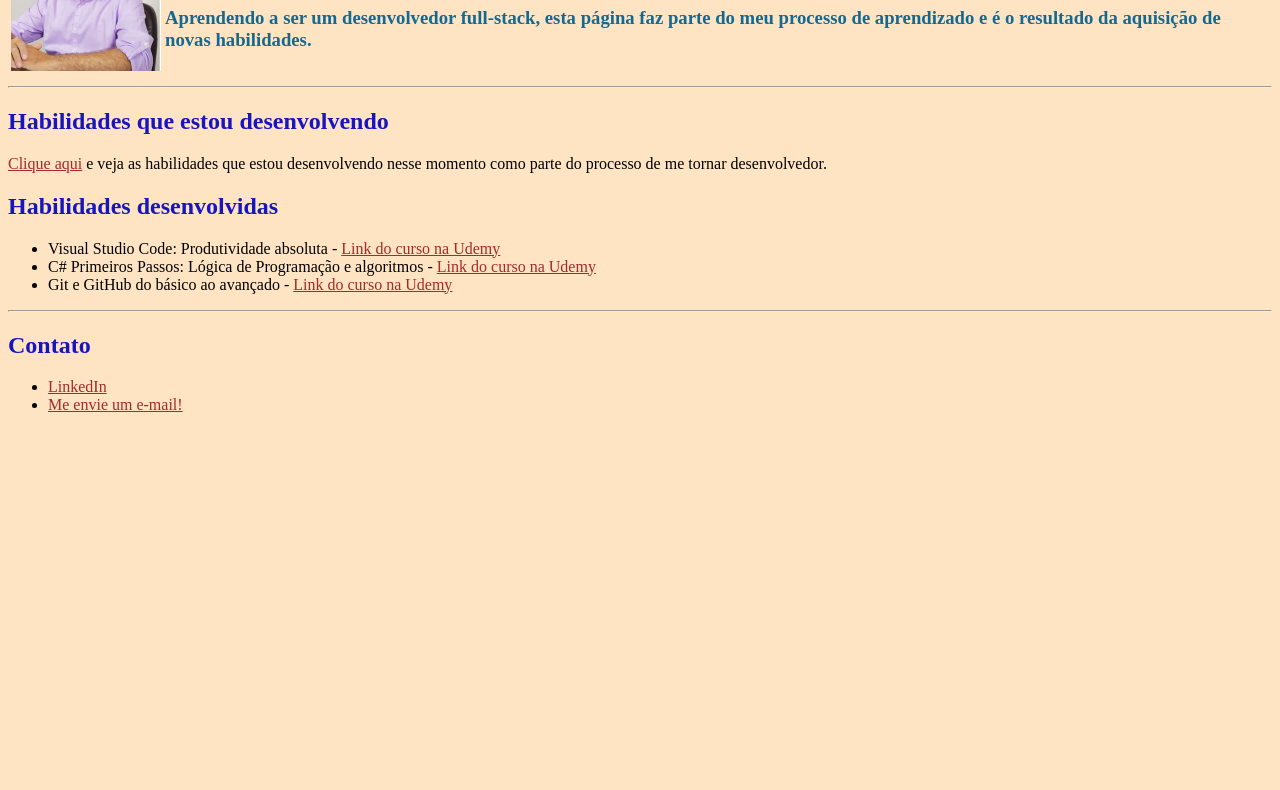
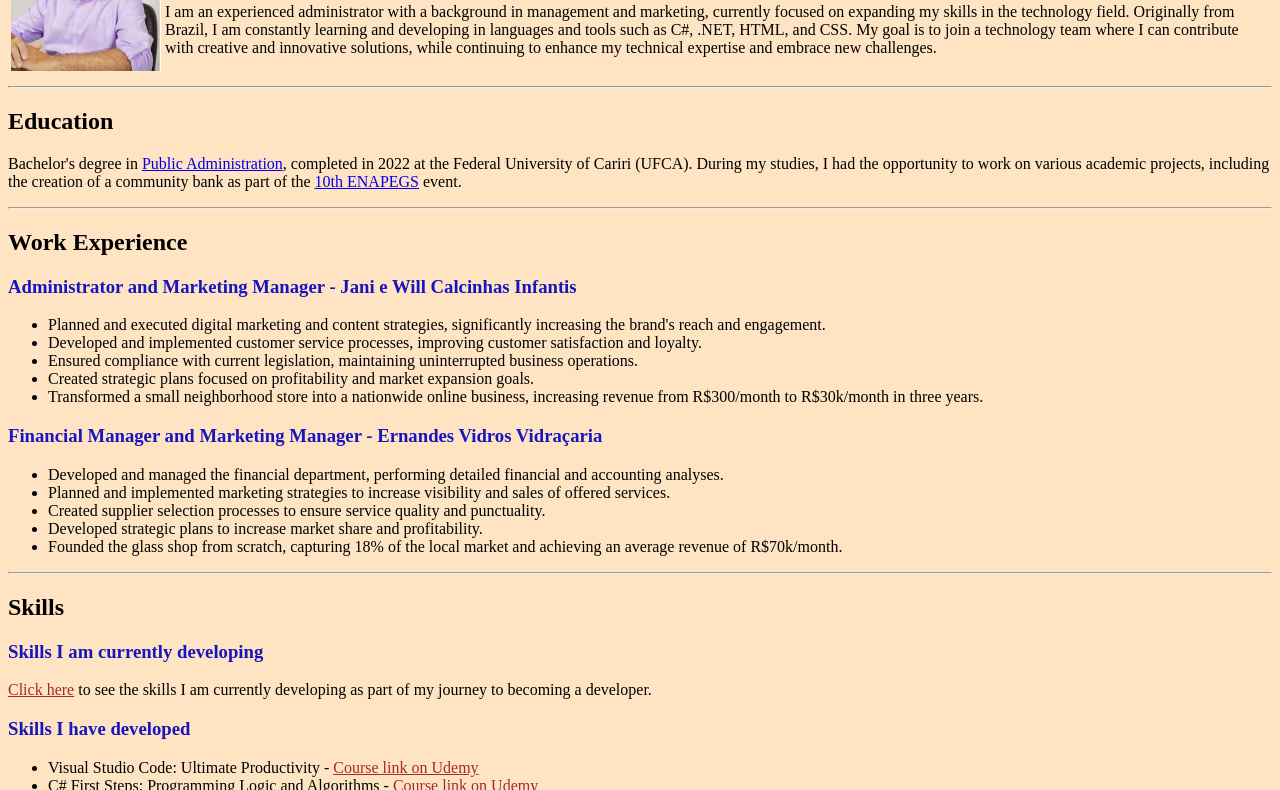
Before and after one commit to wilksonccp/wilksonccp.github.io, a plain HTML site: page index.html in a window 1280 px wide. Shown: the part 90-880 px from the top of the page. Before the commit the page ends 800 px from the top, so only its background shows below. Drawn offline with Linux system fonts and the light colour scheme.

Commit message:
trawsnlate all page

```diff
--- a/index.html
+++ b/index.html
@@ -5,7 +5,7 @@
  <head>
     <meta charset="UTF-8">
     <meta name="viewport" content="width=device-width, initial-scale=1.0">
-    <title>Wilkson Colares dev</title>
+    <title>"My Resume</title>
  </head>
  <body style="background-color:bisque">
    <table>
@@ -14,37 +14,66 @@
               <img src="./assets/images/Wilkson Colares Perfil.png" alt="Foto do autor na página">
           </td>
           <td>
-              <h1 style="color: blue">Wilkson Colares Dev.</h1>
-              <h3 style="color: rgb(18, 105, 146)">Aprendendo a ser um desenvolvedor full-stack, esta página faz parte do meu processo de aprendizado e é o resultado da aquisição de novas habilidades.</h3>
+              <h1 style="color: blue">Professional Summary</h1>
+              <p>I am an experienced administrator with a background in management and marketing, currently focused on expanding my skills in the technology field. Originally from Brazil, I am constantly learning and developing in languages and tools such as C#, .NET, HTML, and CSS. My goal is to join a technology team where I can contribute with creative and innovative solutions, while continuing to enhance my technical expertise and embrace new challenges.</p>
           </td>
       </tr>
   </table>
   <hr>
-  <h2 style="color: rgb(23, 21, 190);">Habilidades que estou desenvolvendo</h2>
-  <a href="./Habilidades.html" style="color: brown;">Clique aqui</a> e veja as habilidades que estou desenvolvendo nesse momento como parte do processo de me tornar desenvolvedor.
+  <h2>Education</h2>
+  <p>Bachelor's degree in <a href="https://www.ufca.edu.br/cursos/graduacao/administracao-publica/">Public Administration</a>, completed in 2022 at the Federal University of Cariri (UFCA). During my studies, I had the opportunity to work on various academic projects, including the creation of a community bank as part of the <a href="https://www.even3.com.br/xenapegs/">10th ENAPEGS</a> event.</p>
+  <hr>
+  <h2>Work Experience</h2>
 
-  <h2 style="color: rgb(23, 21, 190);">Habilidades desenvolvidas </h2>
+  <h3 style="color: rgb(23, 21, 190);">Administrator and Marketing Manager - Jani e Will Calcinhas Infantis</h3>
   <ul>
-     <li>Visual Studio Code: Produtividade absoluta -
-        <a href="https://www.udemy.com/course/visual-studio-code-produtividade-absoluta/?couponCode=ST8MT101424" style="color: brown;">Link do curso na Udemy</a>
+      <li>Planned and executed digital marketing and content strategies, significantly increasing the brand's reach and engagement.</li>
+      <li>Developed and implemented customer service processes, improving customer satisfaction and loyalty.</li>
+      <li>Ensured compliance with current legislation, maintaining uninterrupted business operations.</li>
+      <li>Created strategic plans focused on profitability and market expansion goals.</li>
+      <li>Transformed a small neighborhood store into a nationwide online business, increasing revenue from R$300/month to R$30k/month in three years.</li>
+  </ul>
+
+  <h3 style="color: rgb(23, 21, 190);">Financial Manager and Marketing Manager - Ernandes Vidros Vidraçaria</h3>
+  <ul>
+      <li>Developed and managed the financial department, performing detailed financial and accounting analyses.</li>
+      <li>Planned and implemented marketing strategies to increase visibility and sales of offered services.</li>
+      <li>Created supplier selection processes to ensure service quality and punctuality.</li>
+      <li>Developed strategic plans to increase market share and profitability.</li>
+      <li>Founded the glass shop from scratch, capturing 18% of the local market and achieving an average revenue of R$70k/month.</li>
+  </ul>
+  <hr>
+
+  <h2>Skills</h2>
+  <h3 style="color: rgb(23, 21, 190);">Skills I am currently developing</h3>
+  <a href="./Habilidades.html" style="color: brown;">Click here</a> to see the skills I am currently developing as part of my journey to becoming a developer.
+
+  <h3 style="color: rgb(23, 21, 190);">Skills I have developed</h3>
+  <ul>
+     <li>Visual Studio Code: Ultimate Productivity -
+        <a href="https://www.udemy.com/course/visual-studio-code-produtividade-absoluta/?couponCode=ST8MT101424" style="color: brown;">Course link on Udemy</a>
      </li>
-     <li>C# Primeiros Passos: Lógica de Programação e algoritmos -
-        <a href="https://www.udemy.com/course/logica-de-programacao-csharp/" style="color: brown;">Link do curso na Udemy</a>
+     <li>C# First Steps: Programming Logic and Algorithms -
+        <a href="https://www.udemy.com/course/logica-de-programacao-csharp/" style="color: brown;">Course link on Udemy</a>
      </li>
-     <li>Git e GitHub do básico ao avançado -
-        <a href="https://www.udemy.com/course/git-e-github-do-basico-ao-avancado-c-gist-e-github-pages/?couponCode=ST8MT101424" style="color: brown;">Link do curso na Udemy</a>
+     <li>Git and GitHub from Beginner to Advanced -
+        <a href="https://www.udemy.com/course/git-e-github-do-basico-ao-avancado-c-gist-e-github-pages/?couponCode=ST8MT101424" style="color: brown;">Course link on Udemy</a>
      </li>
   </ul>
 
+
 <hr>
-<h2 style="color: rgb(23, 21, 190);">Contato</h2>
+<h2 style="color: rgb(23, 21, 190);">Contact</h2>
 <ul>
     <li>
         <a href="https://www.linkedin.com/in/wilksonpedrosa" style="color: brown;">LinkedIn</a>
     </li>
     <li>
-        <a href="mailto:wilkson.cc@gmail.com" style="color: brown;">Me envie um e-mail!</a>
+        <a href="mailto:wilkson.cc@gmail.com" style="color: brown;">Send me an email!</a>
     </li>
 </ul>
+<footer style="text-align: center; padding: 10px; background-color: #f1f1f1;">
+    <p>© 2024 Wilkson Colares. All rights reserved.</p>
+</footer>
  </body>
  </html>
```
Also changed, not shown: Habilidades.html (+22 -20 lines).
